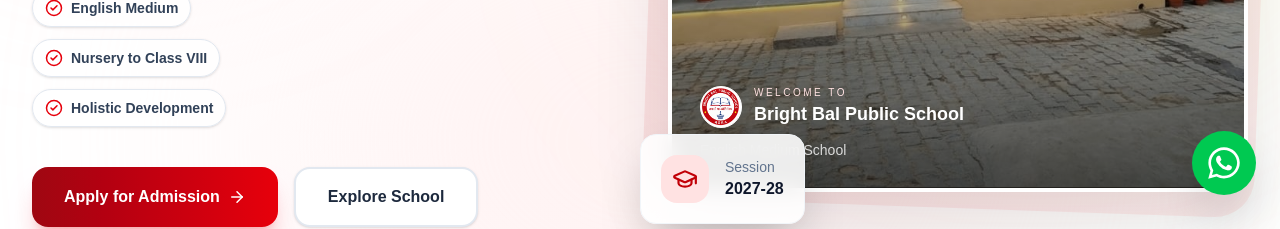
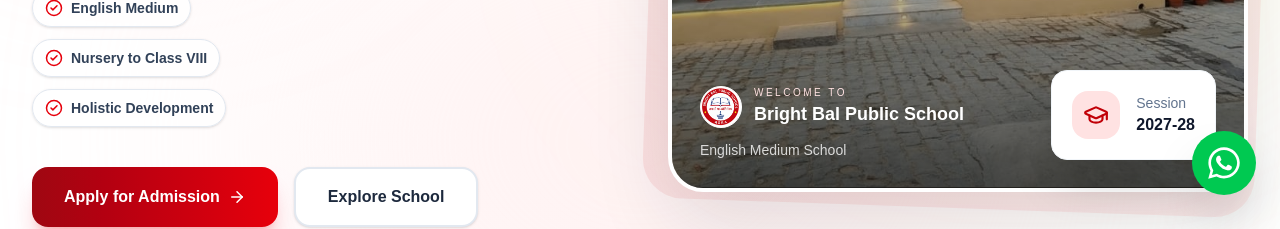
Before and after one commit to Prasoon-Parashar/bright-bal-public-school, a Next.js app: page / in a window 1280 px wide. Shown: the part 581-810 px from the top of the page. Built offline with nearby package versions, Linux system fonts and the light colour scheme; no server answers; the database is empty.

Commit message:
Fix session card position

```diff
--- a/components/home/Hero.tsx
+++ b/components/home/Hero.tsx
@@ -190,7 +190,7 @@
   initial={{ opacity: 0, y: 25 }}
   animate={{ opacity: 1, y: 0 }}
   transition={{ delay: 0.6 }}
-            className="absolute -bottom-8 left-4 rounded-2xl border border-slate-100 bg-white/90 p-5 shadow-2xl backdrop-blur-md sm:-left-7"
+  className="absolute bottom-6 right-6 z-20 rounded-2xl border border-slate-100 bg-white p-4 shadow-2xl sm:bottom-8 sm:right-8 sm:p-5"
 >
   <div className="flex items-center gap-4">
     <div className="flex h-12 w-12 items-center justify-center rounded-2xl bg-red-100 text-red-700">
@@ -199,7 +199,9 @@
 
     <div>
       <p className="text-sm text-slate-500">Session</p>
-                <p className="font-bold text-slate-900">{school.admission_session}</p>
+      <p className="font-bold text-slate-900">
+        {school.admission_session}
+      </p>
     </div>
   </div>
 </motion.div>
```
Lines whose indentation alone changed are shown as unchanged.
